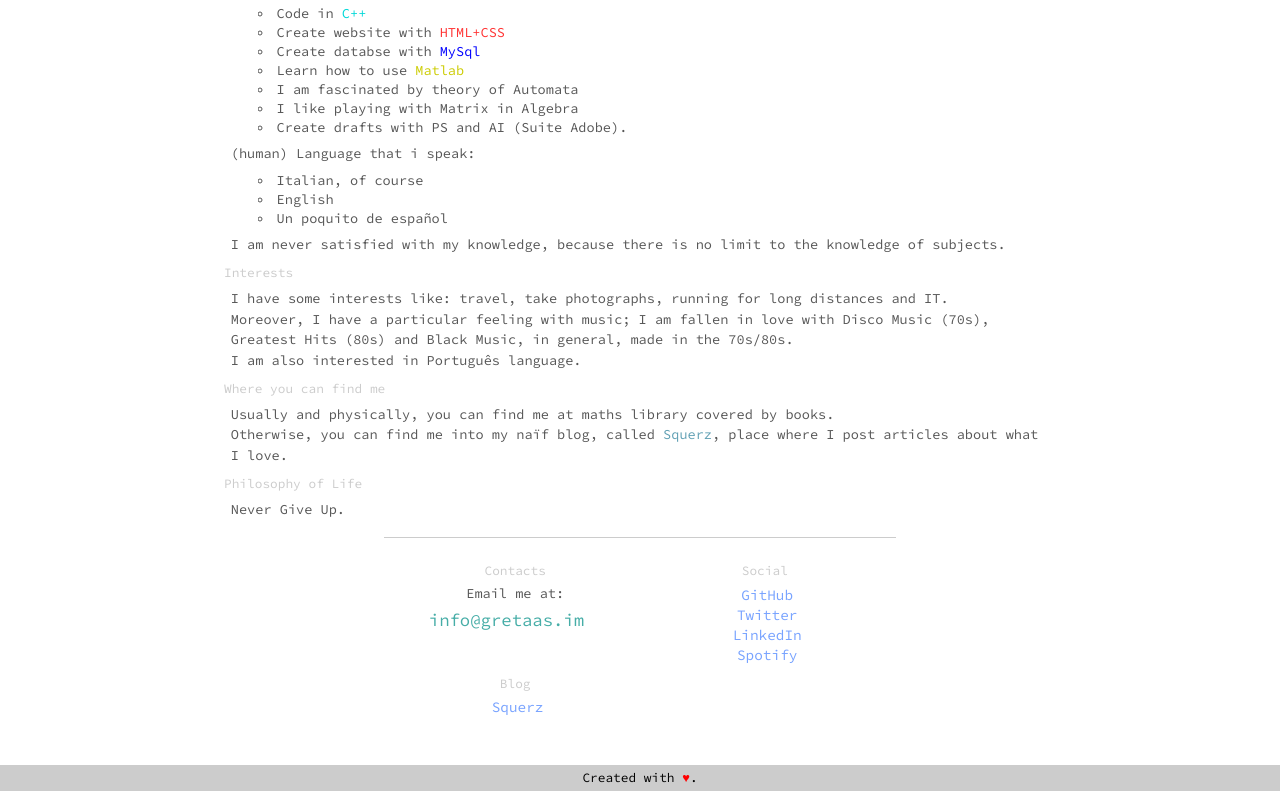
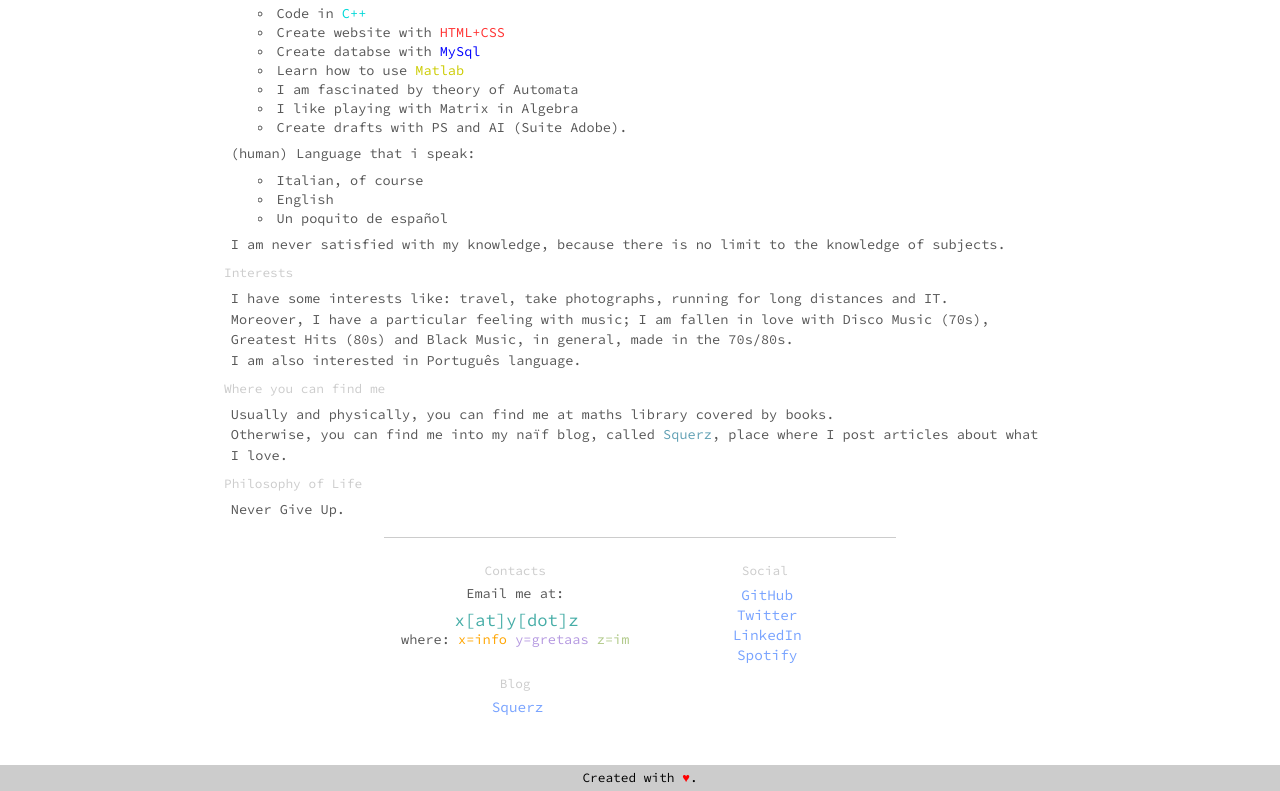
Before and after one commit to imGretaas/gretaas.im, a plain HTML site: page index.html in a window 1280 px wide. Shown: the part 495-1286 px from the top of the page. Drawn offline with nearby package versions, Linux system fonts and the light colour scheme.

Commit message:
Add files via upload

```diff
--- a/index(print).css
+++ b/index(print).css
@@ -231,6 +231,18 @@ div.page > div.contacts > ul > li >  a::after{
   	content:" <" attr(href) ">";
 }
 
+div.page > div.contacts > p:last-of-type > span#first{
+	color:orange;
+}
+
+div.page > div.contacts > p:last-of-type > span#second{
+	color: #B498E0;
+}
+
+div.page > div.contacts > p:last-of-type > span#third{
+	color: #B0C988;
+}
+
 footer{
 	position: relative;
 	bottom: 0;
--- a/index.css
+++ b/index.css
@@ -169,8 +169,20 @@ div.page > div.contacts > a#paperino{
 	font-family: "source-code-pro", "Source Code Pro", "Courier New", monospace;
 	font-weight: 400;
 	text-align: center;
-	margin-left:3vw;
+	margin-left:5vw;
 	cursor: pointer;
+}
+
+div.page > div.contacts > p:last-of-type > span#first{
+	color:orange;
+}
+
+div.page > div.contacts > p:last-of-type > span#second{
+	color: #B498E0;
+}
+
+div.page > div.contacts > p:last-of-type > span#third{
+	color: #B0C988;
 }
 
 div.page > div.contacts > a#paperino:hover{
@@ -305,6 +317,13 @@ body.night div#nav > ul > li{
 	color: #ccc;
 }
 
+@media only screen and (max-width: 1172px){
+	div.page > div.contacts:nth-of-type(3){
+		width: 100%;
+		margin-left:0;
+	}
+}
+
 @media only screen and (max-width: 701px){
 
 div.page{
@@ -314,6 +333,7 @@ div.page{
 body > div#nav{
 	right: 1.5em;
 }
+
 
 div.page > div.contacts > a#paperino{
 	font-size: 2vw;
--- a/index.html
+++ b/index.html
@@ -7,6 +7,13 @@
     <meta name="author" content="Greta Cavedon" />
 
     <meta name="viewport" content="width=device-width, initial-scale=1.0, maximum-scale=5.0, user-scalable=0" />
+
+    <title>Greta Cavedon</title>
+    <meta property="og:site_name" content="Greta Cavedon">
+    <meta property="og:title" content="Greta Cavedon">
+    <meta property="og:url" content="https://gretaas.im">
+    <meta property="og:type" content="website">
+    <meta property="og:description" content="Greta Cavedon's Portfolio">
 
     <link href="favicon.ico" rel="icon" type="image/x-icon"/>
     <link rel="stylesheet" type="text/css" href="index.css" media="screen"/>
@@ -85,7 +92,8 @@
 	<div class="contacts">
 		<h2>Contacts</h2>
 		<p>Email me at:</p>
-		<a name="paperino" id="paperino" href="mailto:info@imgretaas.im">info@gretaas.im</a>
+		<a name="paperino" id="paperino" href="mailto:info@imgretaas.im">x[at]y[dot]z</a>
+		<p>where: <span id="first">x=info</span> <span id="second">y=gretaas</span> <span id="third">z=im</span></p>
 	</div>
 	<div class="contacts">
 		<h2>Social</h2>
```
